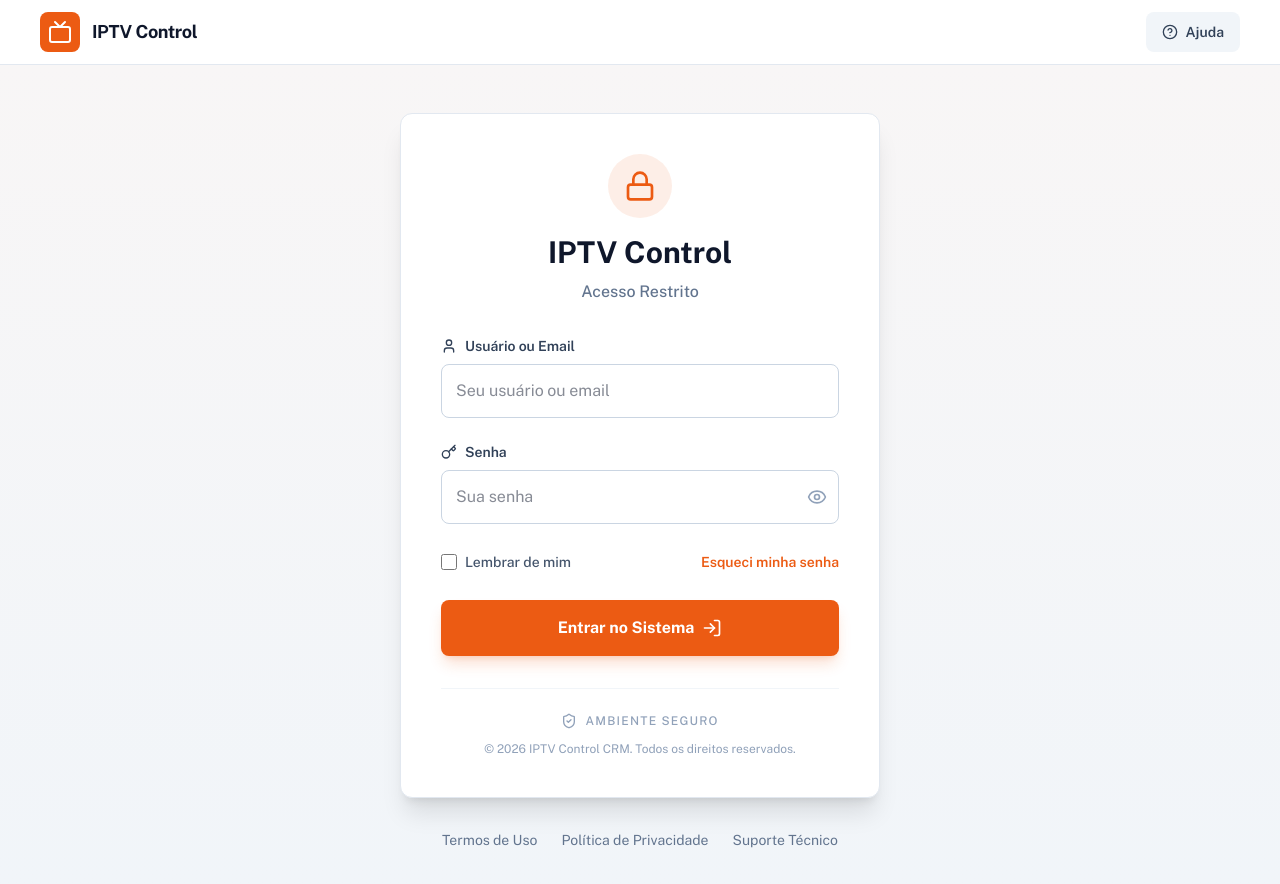
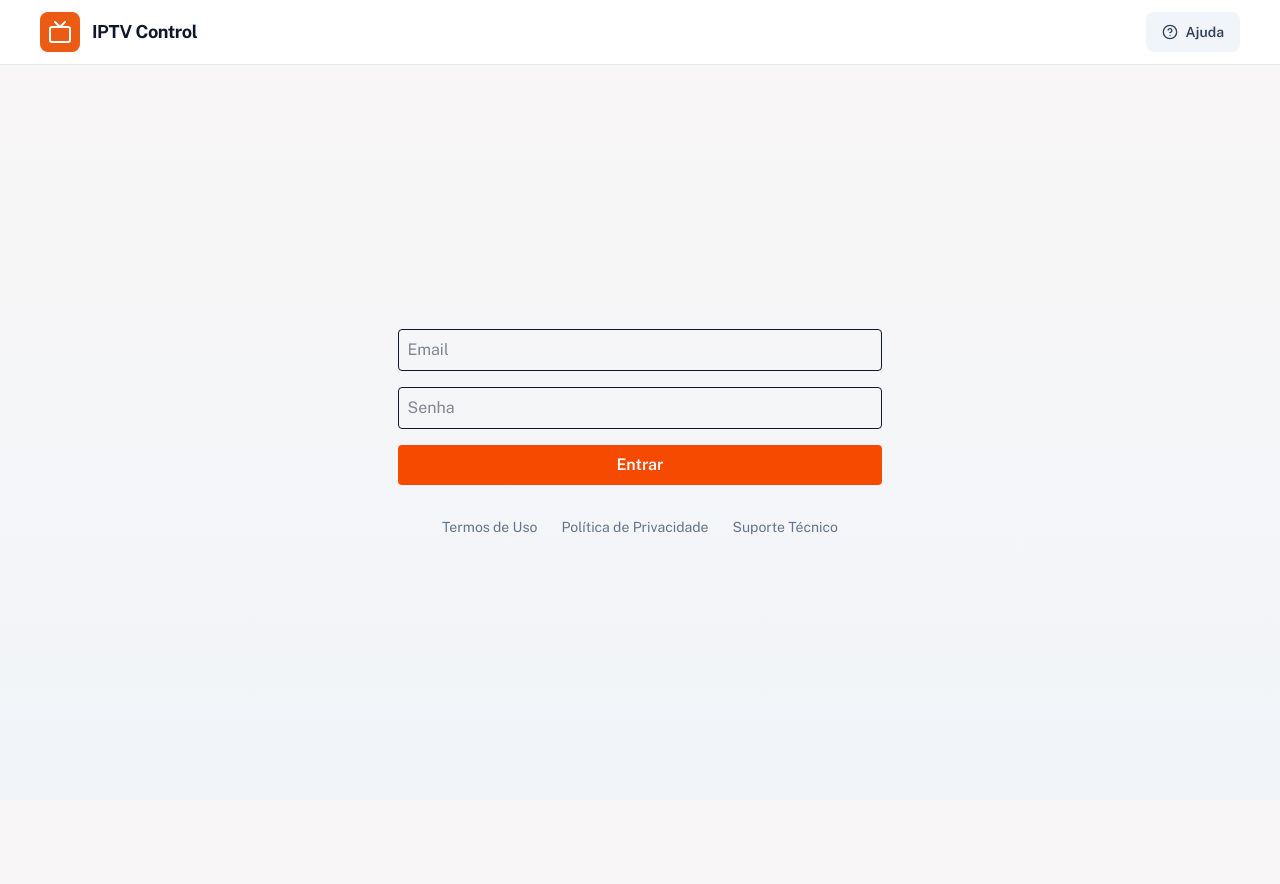
Before and after one commit to elison28araujo/GestorESA, a Next.js app: page / in a window 1280 px wide. Shown: the top 884 px of the page. After the commit the page ends 800 px from the top, so only its background shows below. Built offline with nearby package versions, Linux system fonts and the light colour scheme.

Commit message:
Add files via upload

```diff
--- a/components/LoginForm.tsx
+++ b/components/LoginForm.tsx
@@ -1,112 +1,59 @@
-'use client';
+"use client";
 
-import { useState } from 'react';
-import { Eye, EyeOff, Lock, User, Key, LogIn, ShieldCheck } from 'lucide-react';
-import { motion } from 'motion/react';
+import { useState } from "react";
+import { supabase } from "@/lib/supabase";
 
 export default function LoginForm() {
-  const [showPassword, setShowPassword] = useState(false);
-  const [isLoading, setIsLoading] = useState(false);
+  const [email, setEmail] = useState("");
+  const [password, setPassword] = useState("");
+  const [loading, setLoading] = useState(false);
 
-  const handleSubmit = async (e: React.FormEvent) => {
+  async function handleLogin(e: React.FormEvent) {
     e.preventDefault();
-    setIsLoading(true);
-    // Simulate login
-    setTimeout(() => {
-      setIsLoading(false);
-      window.location.href = '/dashboard';
-    }, 1500);
-  };
+    setLoading(true);
+
+    const { error } = await supabase.auth.signInWithPassword({
+      email,
+      password,
+    });
+
+    if (error) {
+      alert(error.message);
+      setLoading(false);
+      return;
+    }
+
+    // login OK → vai para dashboard
+    window.location.href = "/dashboard";
+  }
 
   return (
-    <motion.div
-      initial={{ opacity: 0, y: 20 }}
-      animate={{ opacity: 1, y: 0 }}
-      transition={{ duration: 0.5 }}
-      className="w-full max-w-[480px] bg-white dark:bg-slate-900 p-8 md:p-10 rounded-xl shadow-xl border border-slate-200 dark:border-slate-800"
-    >
-      <div className="text-center mb-8">
-        <div className="inline-flex items-center justify-center w-16 h-16 bg-primary/10 rounded-full mb-4">
-          <Lock className="text-primary w-8 h-8" />
-        </div>
-        <h1 className="text-slate-900 dark:text-slate-100 text-3xl font-bold leading-tight mb-2">IPTV Control</h1>
-        <p className="text-slate-500 dark:text-slate-400 text-base font-medium">Acesso Restrito</p>
-      </div>
+    <form onSubmit={handleLogin} className="space-y-4">
+      <input
+        type="email"
+        placeholder="Email"
+        required
+        className="w-full border p-2 rounded"
+        value={email}
+        onChange={(e) => setEmail(e.target.value)}
+      />
 
-      <form className="space-y-6" onSubmit={handleSubmit}>
-        {/* Username Field */}
-        <div className="flex flex-col gap-2">
-          <label className="text-slate-700 dark:text-slate-300 text-sm font-semibold flex items-center gap-2">
-            <User className="w-4 h-4" />
-            Usuário ou Email
-          </label>
-          <input
-            required
-            className="block w-full rounded-lg border-slate-300 dark:border-slate-700 bg-white dark:bg-slate-800 text-slate-900 dark:text-slate-100 focus:border-primary focus:ring-primary transition-all p-3.5 text-base outline-none border focus:ring-2 ring-offset-2 ring-transparent"
-            placeholder="Seu usuário ou email"
-            type="text"
-          />
-        </div>
+      <input
+        type="password"
+        placeholder="Senha"
+        required
+        className="w-full border p-2 rounded"
+        value={password}
+        onChange={(e) => setPassword(e.target.value)}
+      />
 
-        {/* Password Field */}
-        <div className="flex flex-col gap-2">
-          <label className="text-slate-700 dark:text-slate-300 text-sm font-semibold flex items-center gap-2">
-            <Key className="w-4 h-4" />
-            Senha
-          </label>
-          <div className="relative flex items-center">
-            <input
-              required
-              className="block w-full rounded-lg border-slate-300 dark:border-slate-700 bg-white dark:bg-slate-800 text-slate-900 dark:text-slate-100 focus:border-primary focus:ring-primary transition-all p-3.5 pr-12 text-base outline-none border focus:ring-2 ring-offset-2 ring-transparent"
-              placeholder="Sua senha"
-              type={showPassword ? "text" : "password"}
-            />
-            <button
-              type="button"
-              onClick={() => setShowPassword(!showPassword)}
-              className="absolute right-3 text-slate-400 hover:text-slate-600 dark:hover:text-slate-200"
-            >
-              {showPassword ? <EyeOff className="w-5 h-5" /> : <Eye className="w-5 h-5" />}
-            </button>
-          </div>
-        </div>
-
-        {/* Options */}
-        <div className="flex items-center justify-between py-1">
-          <label className="flex items-center gap-2 cursor-pointer group">
-            <input className="rounded border-slate-300 text-primary focus:ring-primary h-4 w-4" type="checkbox" />
-            <span className="text-slate-600 dark:text-slate-400 text-sm font-medium group-hover:text-slate-900 dark:group-hover:text-slate-200 transition-colors">Lembrar de mim</span>
-          </label>
-          <a className="text-primary text-sm font-semibold hover:underline" href="#">Esqueci minha senha</a>
-        </div>
-
-        {/* Login Button */}
-        <button
-          disabled={isLoading}
-          className="w-full flex items-center justify-center gap-2 bg-primary hover:bg-primary/90 text-white font-bold py-4 px-6 rounded-lg shadow-lg shadow-primary/20 transition-all active:scale-[0.98] disabled:opacity-70 disabled:cursor-not-allowed"
-          type="submit"
-        >
-          {isLoading ? (
-            <div className="w-6 h-6 border-2 border-white/30 border-t-white rounded-full animate-spin" />
-          ) : (
-            <>
-              <span>Entrar no Sistema</span>
-              <LogIn className="w-5 h-5" />
-            </>
-          )}
-        </button>
-      </form>
-
-      {/* Secure Badge */}
-      <div className="mt-8 pt-6 border-t border-slate-100 dark:border-slate-800 flex flex-col items-center gap-3">
-        <div className="flex items-center gap-2 text-slate-400 dark:text-slate-500 text-xs font-medium uppercase tracking-widest">
-          <ShieldCheck className="w-4 h-4" />
-          Ambiente Seguro
-        </div>
-        <p className="text-slate-400 dark:text-slate-500 text-xs text-center">
-          © {new Date().getFullYear()} IPTV Control CRM. Todos os direitos reservados.
-        </p>
-      </div>
-    </motion.div>
+      <button
+        type="submit"
+        disabled={loading}
+        className="w-full bg-orange-600 text-white p-2 rounded font-semibold"
+      >
+        {loading ? "Entrando..." : "Entrar"}
+      </button>
+    </form>
   );
 }
```
